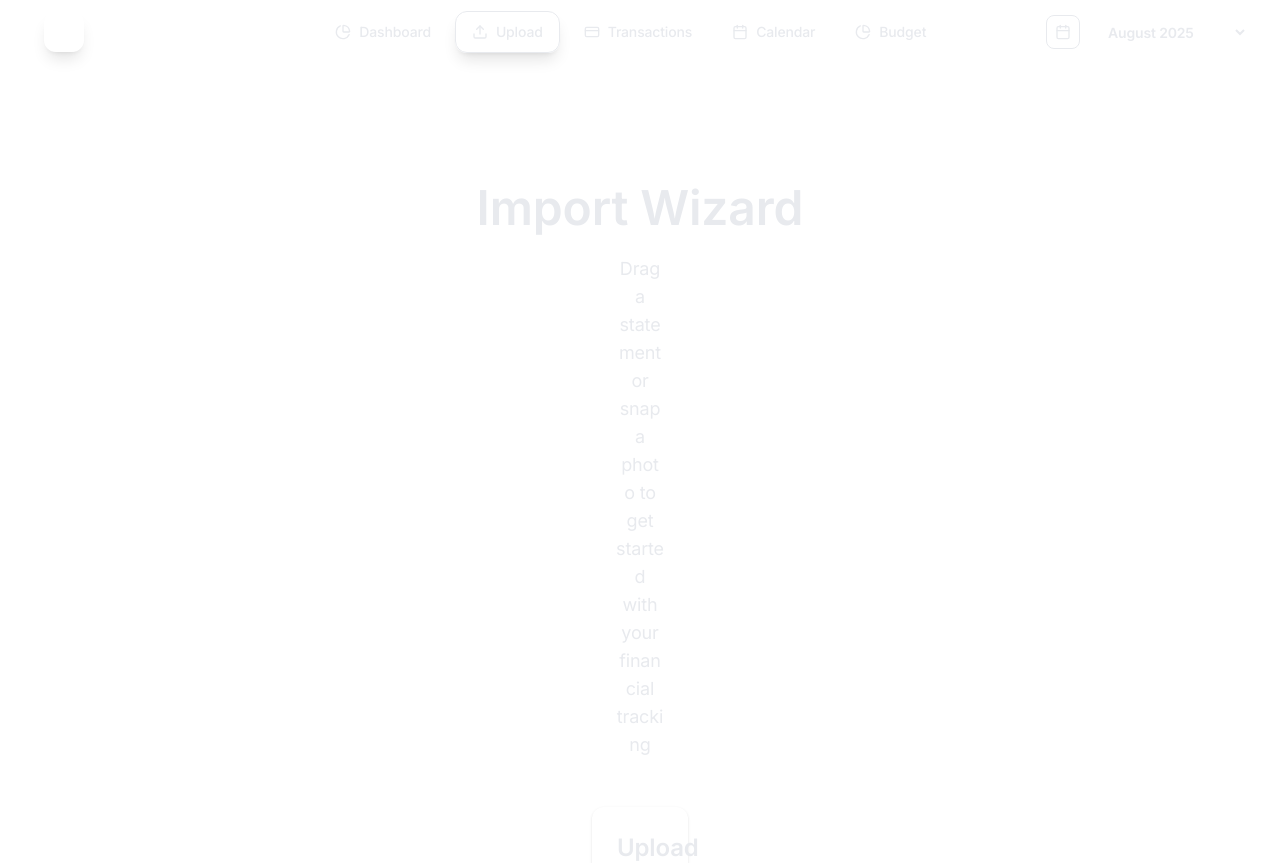
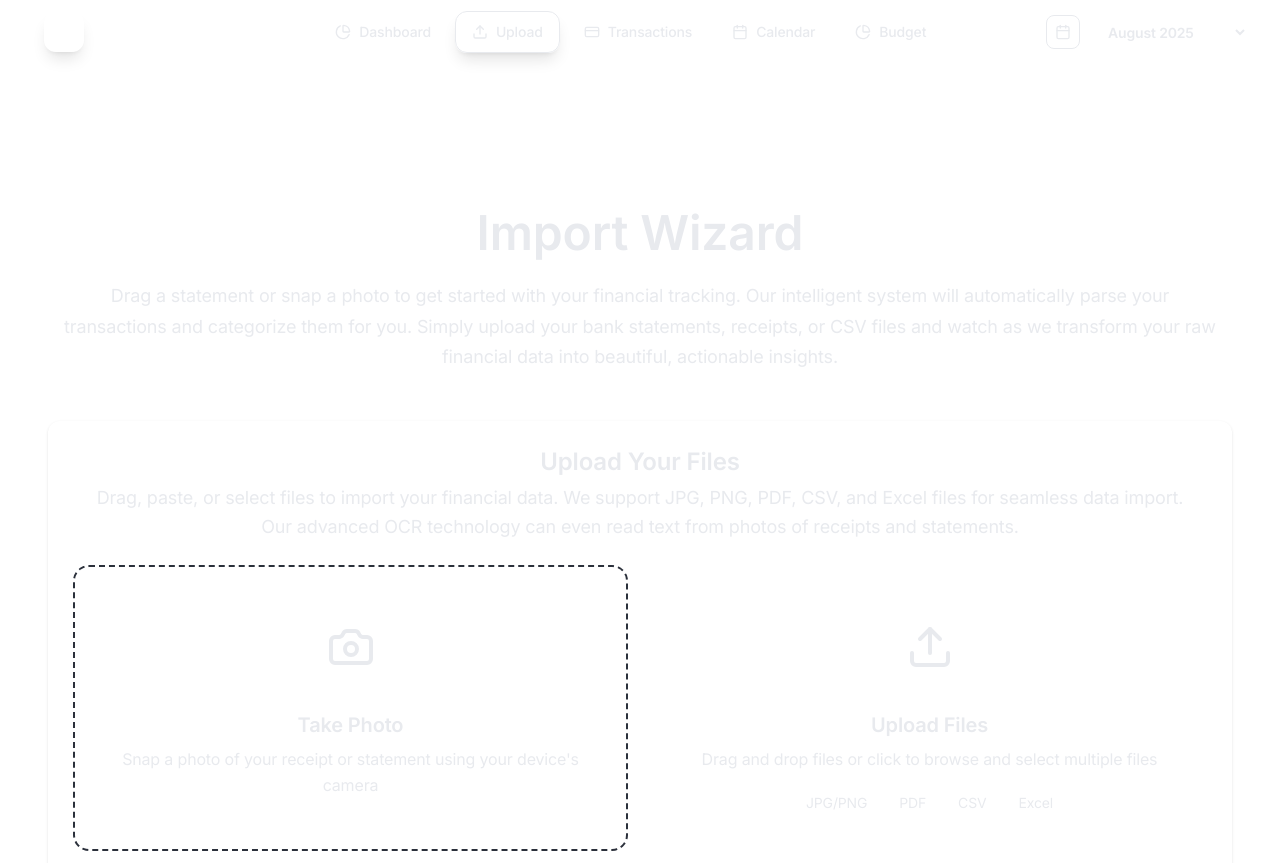
Before and after one commit to SeungwooDY/Financify2.0, a Next.js app in the folder financify/: page /upload in a window 1280 px wide. Shown: the top 863 px of the page. Built offline with nearby package versions, Linux system fonts and the light colour scheme.

Commit message:
Update upload page and global styles

```diff
--- a/financify/src/app/upload/page.tsx
+++ b/financify/src/app/upload/page.tsx
@@ -67,19 +67,27 @@ export default function UploadPage() {
 
   return (
     <main className="min-h-screen">
-      <div className="max-w-[1264px] mx-auto px-6 py-12">
+      <div className="max-w-[1600px] mx-auto px-12 py-20">
         {/* Header */}
-        <div className="text-center mb-12">
-          <Heading as="h1" size="4xl" className="mb-4 text-balance">
+        <div className="mb-12" style={{ textAlign: 'center' }}>
+          <Heading as="h1" size="4xl" balance={false} className="mb-6">
             Import Wizard
           </Heading>
-          <Text size="lg" color="muted" className="max-w-2xl mx-auto">
-            Drag a statement or snap a photo to get started with your financial tracking
-          </Text>
+          <p className="text-lg text-muted-foreground max-w-7xl mx-auto leading-relaxed px-4" style={{
+            whiteSpace: 'normal',
+            wordBreak: 'normal',
+            overflowWrap: 'break-word',
+            lineHeight: '1.7',
+            textAlign: 'center'
+          }}>
+            Drag a statement or snap a photo to get started with your financial tracking.
+            Our intelligent system will automatically parse your transactions and categorize them for you.
+            Simply upload your bank statements, receipts, or CSV files and watch as we transform your raw financial data into beautiful, actionable insights.
+          </p>
         </div>
 
         {/* 3 Cards in vertical flow */}
-        <div className="space-y-8 max-w-4xl mx-auto">
+        <div className="space-y-8 max-w-8xl mx-auto">
           {/* Card 1: Dropzone */}
           <motion.div
             initial={{ opacity: 0, y: 20 }}
@@ -89,13 +97,65 @@ export default function UploadPage() {
             <Card className="card-elevated">
               <CardHeader>
                 <CardTitle className="text-2xl font-semibold text-center">Upload Your Files</CardTitle>
-                <CardDescription className="text-center text-lg">
-                  Drag, paste, or select files to import your financial data
-                </CardDescription>
+                <p className="text-lg text-muted-foreground max-w-7xl mx-auto leading-relaxed px-4" style={{
+                  whiteSpace: 'normal',
+                  wordBreak: 'normal',
+                  overflowWrap: 'break-word',
+                  lineHeight: '1.6',
+                  textAlign: 'center'
+                }}>
+                  Drag, paste, or select files to import your financial data.
+                  We support JPG, PNG, PDF, CSV, and Excel files for seamless data import.
+                  Our advanced OCR technology can even read text from photos of receipts and statements.
+                </p>
               </CardHeader>
               <CardContent>
+                <div className="grid grid-cols-1 md:grid-cols-2 gap-6">
+                  {/* Camera Section */}
                   <div
-                  className={`relative border-2 border-dashed rounded-2xl p-12 text-center transition-all duration-300 ${
+                    className="relative border-2 border-dashed rounded-2xl p-8 text-center transition-all duration-300 hover:border-accent-2/50 hover:bg-accent-2/5 cursor-pointer group"
+                    onClick={() => {
+                      // Access camera functionality
+                      navigator.mediaDevices.getUserMedia({ video: true })
+                        .then(stream => {
+                          // Camera access granted - you can implement camera UI here
+                          console.log('Camera access granted');
+                          // For now, just show an alert
+                          alert('Camera access granted! Camera functionality will be implemented here.');
+                        })
+                        .catch(err => {
+                          console.error('Camera access denied:', err);
+                          alert('Camera access is required to take photos of receipts.');
+                        });
+                    }}
+                  >
+                    <div className="space-y-4">
+                      <div className="flex justify-center">
+                        <div className="p-6 rounded-2xl bg-gradient-to-br from-accent-2/20 to-accent-3/20 group-hover:scale-110 transition-transform duration-300">
+                          <Camera className="h-12 w-12 text-accent-2" />
+                        </div>
+                      </div>
+
+                      <div>
+                        <h3 className="text-xl font-semibold text-text mb-2">
+                          Take Photo
+                        </h3>
+                        <p className="text-text-secondary leading-relaxed" style={{
+                          wordWrap: 'normal',
+                          overflowWrap: 'break-word',
+                          whiteSpace: 'normal',
+                          wordBreak: 'normal',
+                          lineHeight: '1.6'
+                        }}>
+                          Snap a photo of your receipt or statement using your device's camera
+                        </p>
+                      </div>
+                    </div>
+                  </div>
+
+                  {/* File Upload Section */}
+                  <div
+                    className={`relative border-2 border-dashed rounded-2xl p-8 text-center transition-all duration-300 ${
                       dragActive
                         ? "border-accent-1 bg-accent-1/5 scale-[1.02]"
                         : "border-white/20 hover:border-accent-1/50 hover:bg-accent-1/5"
@@ -113,31 +173,32 @@ export default function UploadPage() {
                       className="absolute inset-0 w-full h-full opacity-0 cursor-pointer"
                     />
 
-                  <div className="space-y-6">
-                    <div className="flex justify-center space-x-4">
-                      <div className="p-4 rounded-xl bg-gradient-to-br from-accent-1/20 to-accent-2/20">
-                        <Upload className="h-8 w-8 text-accent-1" />
-                      </div>
-                      <div className="p-4 rounded-xl bg-gradient-to-br from-accent-2/20 to-accent-3/20">
-                        <Camera className="h-8 w-8 text-accent-2" />
-                      </div>
-                      <div className="p-4 rounded-xl bg-gradient-to-br from-accent-3/20 to-accent-1/20">
-                        <FileImage className="h-8 w-8 text-accent-3" />
+                    <div className="space-y-4">
+                      <div className="flex justify-center">
+                        <div className="p-6 rounded-2xl bg-gradient-to-br from-accent-1/20 to-accent-2/20 group-hover:scale-110 transition-transform duration-300">
+                          <Upload className="h-12 w-12 text-accent-1" />
                         </div>
                       </div>
 
                       <div>
                         <h3 className="text-xl font-semibold text-text mb-2">
-                        Drop your files here
+                          Upload Files
                         </h3>
-                      <p className="text-text-secondary mb-4">
-                        Supports JPG, PDF, CSV, and Excel files
+                        <p className="text-text-secondary leading-relaxed mb-4" style={{
+                          wordWrap: 'normal',
+                          overflowWrap: 'break-word',
+                          whiteSpace: 'normal',
+                          wordBreak: 'normal',
+                          lineHeight: '1.6'
+                        }}>
+                          Drag and drop files or click to browse and select multiple files
                         </p>
                         <div className="flex flex-wrap justify-center gap-2 text-sm text-text-tertiary">
                           <span className="px-3 py-1 rounded-full bg-muted/50">JPG/PNG</span>
                           <span className="px-3 py-1 rounded-full bg-muted/50">PDF</span>
                           <span className="px-3 py-1 rounded-full bg-muted/50">CSV</span>
                           <span className="px-3 py-1 rounded-full bg-muted/50">Excel</span>
+                        </div>
                       </div>
                     </div>
                   </div>
@@ -156,9 +217,17 @@ export default function UploadPage() {
               <Card className="card-elevated">
                 <CardHeader>
                   <CardTitle className="text-2xl font-semibold text-center">Preview & Parse</CardTitle>
-                  <CardDescription className="text-center text-lg">
-                    Review your parsed transactions and edit categories
-                  </CardDescription>
+                  <p className="text-lg text-muted-foreground max-w-6xl mx-auto leading-relaxed px-4" style={{
+                    whiteSpace: 'normal',
+                    wordBreak: 'normal',
+                    overflowWrap: 'break-word',
+                    lineHeight: '1.6',
+                    textAlign: 'center'
+                  }}>
+                    Review your parsed transactions and edit categories as needed.
+                    Our AI will automatically categorize your spending patterns for better insights.
+                    You can manually adjust any categorization before generating your personalized financial wrapped.
+                  </p>
                 </CardHeader>
                 <CardContent>
                   {/* File thumbnails */}
@@ -237,9 +306,17 @@ export default function UploadPage() {
               <Card className="card-elevated">
                 <CardHeader>
                   <CardTitle className="text-2xl font-semibold text-center">Confirm & Generate</CardTitle>
-                  <CardDescription className="text-center text-lg">
-                    Create your personalized financial wrapped
-                  </CardDescription>
+                  <p className="text-lg text-muted-foreground max-w-6xl mx-auto leading-relaxed px-4" style={{
+                    whiteSpace: 'normal',
+                    wordBreak: 'normal',
+                    overflowWrap: 'break-word',
+                    lineHeight: '1.6',
+                    textAlign: 'center'
+                  }}>
+                    Create your personalized financial wrapped with beautiful visualizations.
+                    Get insights into your spending habits, top merchants, and financial trends.
+                    Share your financial journey with stunning charts and personalized recommendations.
+                  </p>
                 </CardHeader>
                 <CardContent>
                   <div className="text-center space-y-6">
@@ -247,8 +324,9 @@ export default function UploadPage() {
                       <h4 className="text-lg font-semibold text-text mb-2">
                         Ready to create your Wrapped?
                       </h4>
-                      <p className="text-text-secondary">
-                        We&apos;ll process {parsedData.length} transactions and generate your personalized insights
+                      <p className="text-text-secondary leading-relaxed max-w-2xl mx-auto">
+                        We&apos;ll process {parsedData.length} transactions and generate your personalized insights.
+                        This includes spending analysis, category breakdowns, trend identification, and personalized recommendations.
                       </p>
                     </div>
 
@@ -256,7 +334,7 @@ export default function UploadPage() {
                       Create Wrapped
                     </Button>
 
-                    <div className="flex items-center justify-center space-x-2 text-sm text-text-tertiary">
+                    <div className="flex items-center justify-center space-x-2 text-sm text-text-tertiary leading-relaxed">
                       <Shield className="h-4 w-4" />
                       <span>Files are processed locally and securely</span>
                     </div>
@@ -273,7 +351,7 @@ export default function UploadPage() {
             transition={{ duration: 0.6, delay: 0.6 }}
             className="text-center"
           >
-            <div className="flex items-center justify-center space-x-6 text-sm text-text-tertiary">
+            <div className="flex items-center justify-center space-x-6 text-sm text-text-tertiary leading-relaxed">
               <div className="flex items-center space-x-2">
                 <Lock className="h-4 w-4" />
                 <span>Account numbers are redacted</span>
```
Also changed, not shown: financify/src/app/globals.css (+11 -0 lines). Lines whose indentation alone changed are shown as unchanged.
